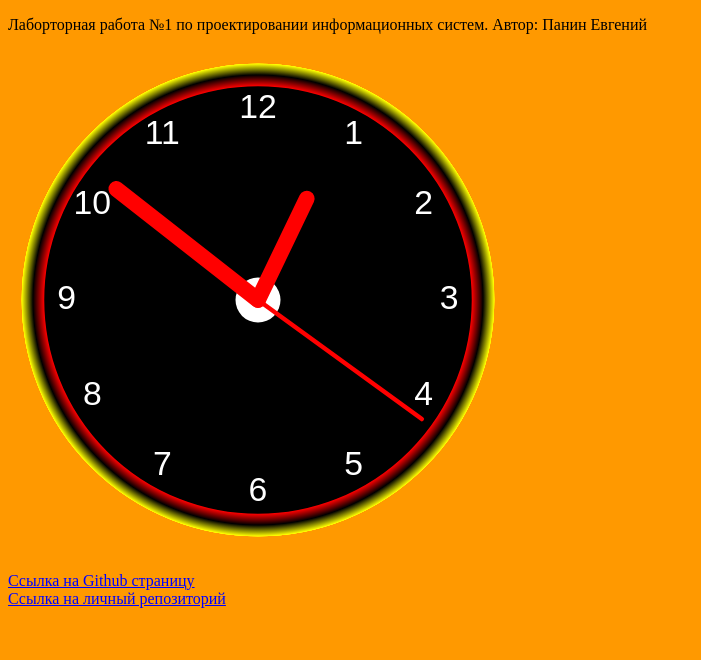
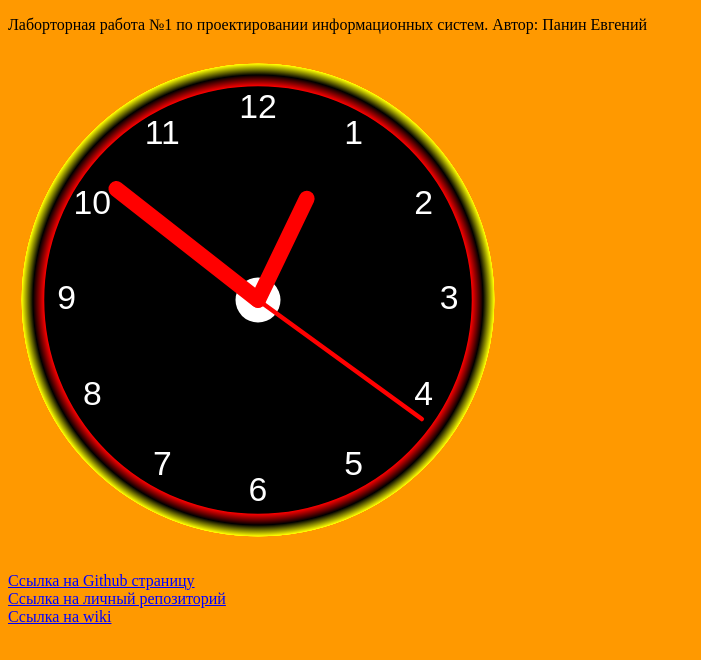
Before and after one commit to Evgeny1412/Evgeny1412.github.io, a plain HTML site: page index.html in a window 1280 px wide. Shown: the whole page, without its empty margins (0-701 px from the left). Drawn offline with Linux system fonts and the light colour scheme.

Commit message:
Update index.html

```diff
--- a/index.html
+++ b/index.html
@@ -86,6 +86,8 @@ function drawHand(ctx, pos, length, width) {
 <a style="color:#0000FF"; href="https://github.com/Evgeny1412">Ссылка на Github страницу</a>
 <br>
  <a style="color:#0000FF"; href="https://github.com/Evgeny1412/Evgeny1412.github.io">Ссылка на личный репозиторий</a>
+<br>
+ <a style="color:#0000FF"; href="https://github.com/Evgeny1412/Evgeny1412.github.io/wiki">Ссылка на wiki</a>
 
 
 </body>
```
